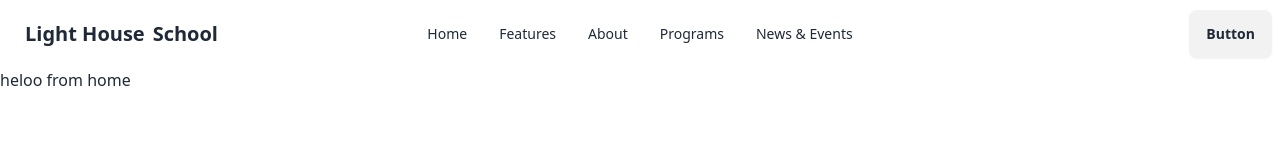
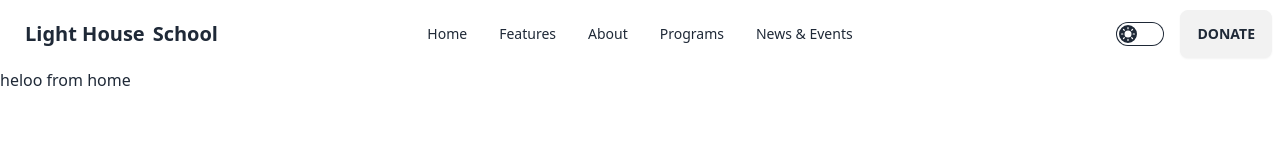
Before and after one commit to ariful2o/JustHome-client, a React (Vite) app: page / in a window 1280 px wide. Shown: the top 160 px of the page. Built offline with nearby package versions, Linux system fonts and the light colour scheme.

Commit message:
theme change setup

```diff
--- a/src/components/Navbar.jsx
+++ b/src/components/Navbar.jsx
@@ -1,14 +1,28 @@
+import { useEffect, useState } from "react"
 import { Link } from "react-router-dom"
 
 
 export default function Navbar() {
-    const routes=<>
+    const [theme, setTheme] = useState('light')
+    const routes = <>
         <li><Link to='/'>Home</Link></li>
         <li><Link to='/features'>Features</Link></li>
         <li><Link to='/about'>About</Link></li>
         <li><Link to='/programs'>Programs</Link></li>
         <li><Link to='/newsEvents'>News & Events</Link></li>
     </>
+
+    const handleThemes = (e) => {
+        if (e.target.checked) {
+            setTheme('synthwave')
+        } else { setTheme('light') }
+
+    }
+    useEffect(() => {
+        document.querySelector('html').setAttribute('data-theme', theme)
+
+    }, [theme])
+
     return (
         <div className="navbar bg-base-100">
             <div className="navbar-start">
@@ -28,7 +42,12 @@
                 </ul>
             </div>
             <div className="navbar-end">
-                <a className="btn">Button</a>
+                <label className="cursor-pointer grid place-items-center px-4">
+                    <input onChange={handleThemes} name="theme" type="checkbox" value="synthwave" className="toggle theme-controller bg-base-content row-start-1 col-start-1 col-span-2" />
+                    <svg className="col-start-1 row-start-1 stroke-base-100 fill-base-100" xmlns="http://www.w3.org/2000/svg" width="14" height="14" viewBox="0 0 24 24" fill="none" stroke="currentColor" strokeWidth="2" strokeLinecap="round" strokeLinejoin="round"><circle cx="12" cy="12" r="5" /><path d="M12 1v2M12 21v2M4.2 4.2l1.4 1.4M18.4 18.4l1.4 1.4M1 12h2M21 12h2M4.2 19.8l1.4-1.4M18.4 5.6l1.4-1.4" /></svg>
+                    <svg className="col-start-2 row-start-1 stroke-base-100 fill-base-100" xmlns="http://www.w3.org/2000/svg" width="14" height="14" viewBox="0 0 24 24" fill="none" stroke="currentColor" strokeWidth="2" strokeLinecap="round" strokeLinejoin="round"><path d="M21 12.79A9 9 0 1 1 11.21 3 7 7 0 0 0 21 12.79z"></path></svg>
+                </label>
+                <a className="btn">DONATE</a>
             </div>
         </div>
     )
--- a/tailwind.config.js
+++ b/tailwind.config.js
@@ -4,8 +4,6 @@
     "./index.html",
     "./src/**/*.{js,ts,jsx,tsx}",
   ],
-  theme: {
-    extend: {},
-  },
+  themes: ["light", "synthwave"],
   plugins: [require("daisyui")],
 }
```
Lines whose indentation alone changed are shown as unchanged.
